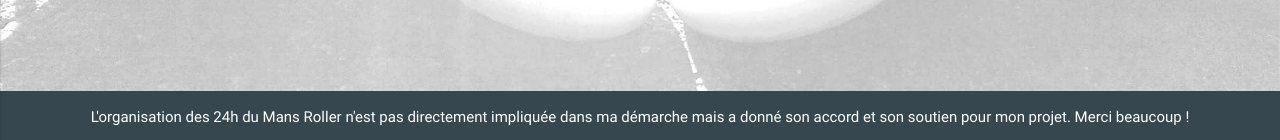
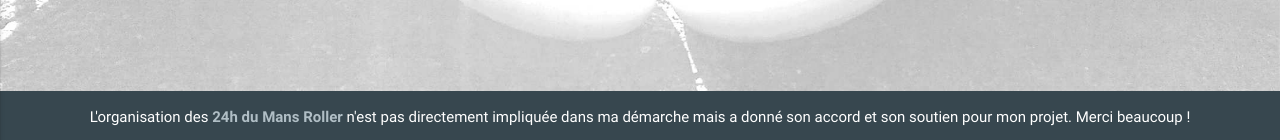
Before and after one commit to 24hRollerSolo/24hRollerSolo.github.io, a Jekyll site: the page built from index.html, in a window 1280 px wide. Shown: the part 757-897 px from the top of the page. Built offline with Jekyll 4.4.1, drawn with Linux system fonts in a browser that asks for light colours; some of the changed lines change nothing that is shown.

Commit message:
Improve footer on mobile

```diff
--- a/_includes/footer.html
+++ b/_includes/footer.html
@@ -1,7 +1,13 @@
 <footer class="page-footer">
-  <div>
+  <div style="padding-left: 10px; padding-right: 10px;">
     <p class="white-text center">
-    L'organisation des 24h du Mans Roller n'est pas directement impliquée dans ma démarche
+    L'organisation des
+    <a href="http://www.24rollers.com/"
+       target="_blank"
+       class="blue-grey-text text-lighten-3">
+       <b>24h du Mans Roller</b>
+    </a>
+    n'est pas directement impliquée dans ma démarche
     mais a donné son accord et son soutien pour mon projet. Merci beaucoup !
     </p>
   </div>
```
